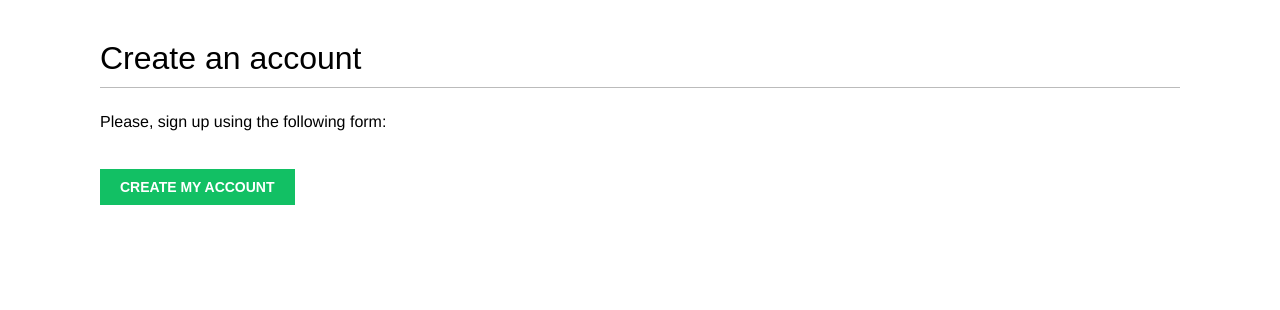
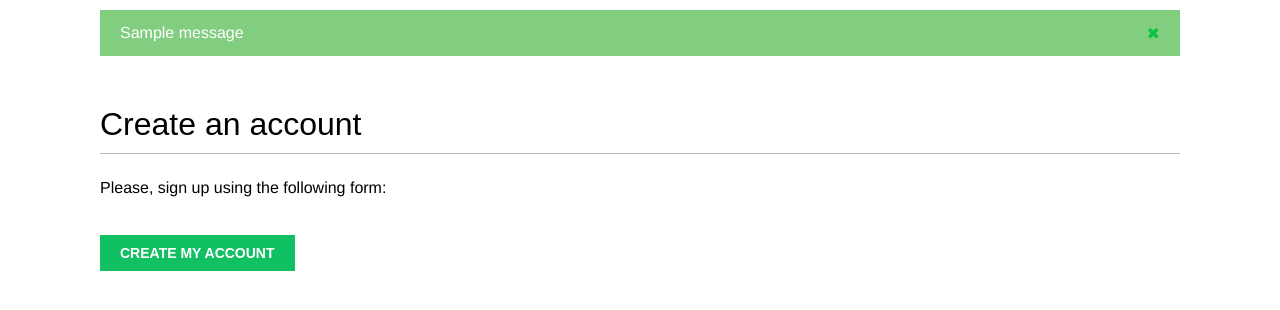
Before and after one commit to ObsidianRock/shareit, a Django app: template account/templates/account/register.html in a window 1280 px wide. Shown: the part 47-357 px from the top of the page. Run offline with Django 3.2, Linux system fonts and the light colour scheme; the template is opened without the code that fills it, so the values that code supplies are empty; tables that the repository leaves empty hold one stand-in row (values such as "Sample post"); one stand-in notice (Sample message) is shown; some web fonts are replaced.

Commit message:
added messages to edit profile view

```diff
--- a/account/templates/base.html
+++ b/account/templates/base.html
@@ -9,6 +9,7 @@
     </head>
     <body>
          <div id="header">
+
          <span class="logo">Shareit</span>
            {% if request.user.is_authenticated %}
 
@@ -39,6 +40,18 @@
              </span>
 
          </div>
+
+         {% if messages %}
+            <ul class="messages">
+                {% for message in messages %}
+                    <li class="{{ message.tags }}">
+                    {{ message|safe }}
+                    <a href="#" class="close">✖</a>
+                    </li>
+                {% endfor %}
+            </ul>
+         {% endif %}
+
          <div id="content">
          {% block content %}
          {% endblock %}
```
Also changed, not shown: account/views.py (+5 -3 lines).
